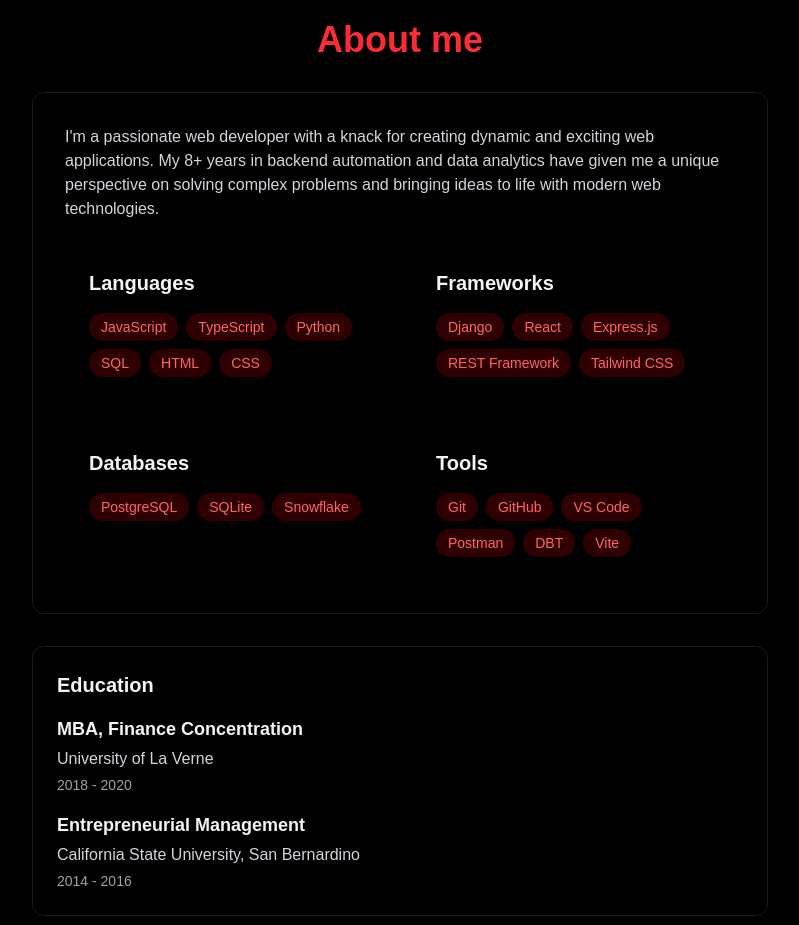
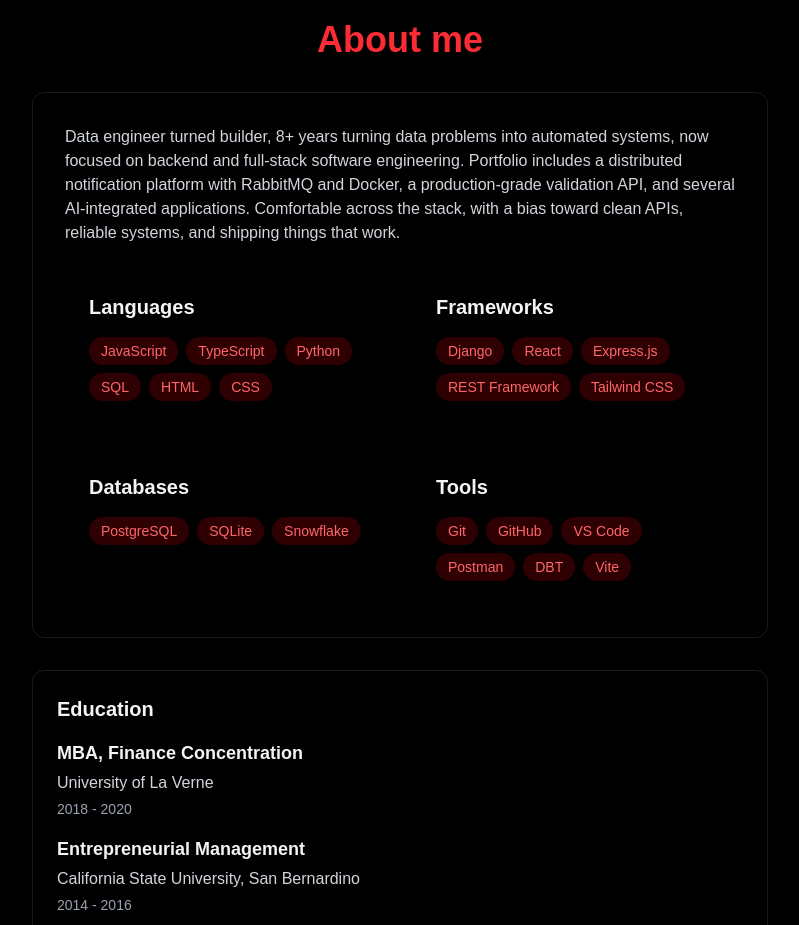
Before and after one commit to cyberdeeb/portfolio, a React (Vite) app: page / in a window 1280 px wide. Shown: the part 860-1785 px from the top of the page, without its empty margins (240-1039 px from the left). Built offline with nearby package versions, Linux system fonts and the light colour scheme; no server answers.

Commit message:
Update About section to enhance personal description and highlight project experience

```diff
--- a/src/components/sections/About.jsx
+++ b/src/components/sections/About.jsx
@@ -35,11 +35,13 @@ export const About = () => {
 
           <div className="rounded-xl p-8 border-white/10 border hover:-translate-y-1 transition-all">
             <p className="text-gray-300 mb-6">
-              I'm a passionate web developer with a knack for creating dynamic
-              and exciting web applications. My 8+ years in backend automation
-              and data analytics have given me a unique perspective on solving
-              complex problems and bringing ideas to life with modern web
-              technologies.
+              Data engineer turned builder, 8+ years turning data problems into
+              automated systems, now focused on backend and full-stack software
+              engineering. Portfolio includes a distributed notification
+              platform with RabbitMQ and Docker, a production-grade validation
+              API, and several AI-integrated applications. Comfortable across
+              the stack, with a bias toward clean APIs, reliable systems, and
+              shipping things that work.
             </p>
 
             <div className="grid grid-cols-1 md:grid-cols-2 gap-6">
```
